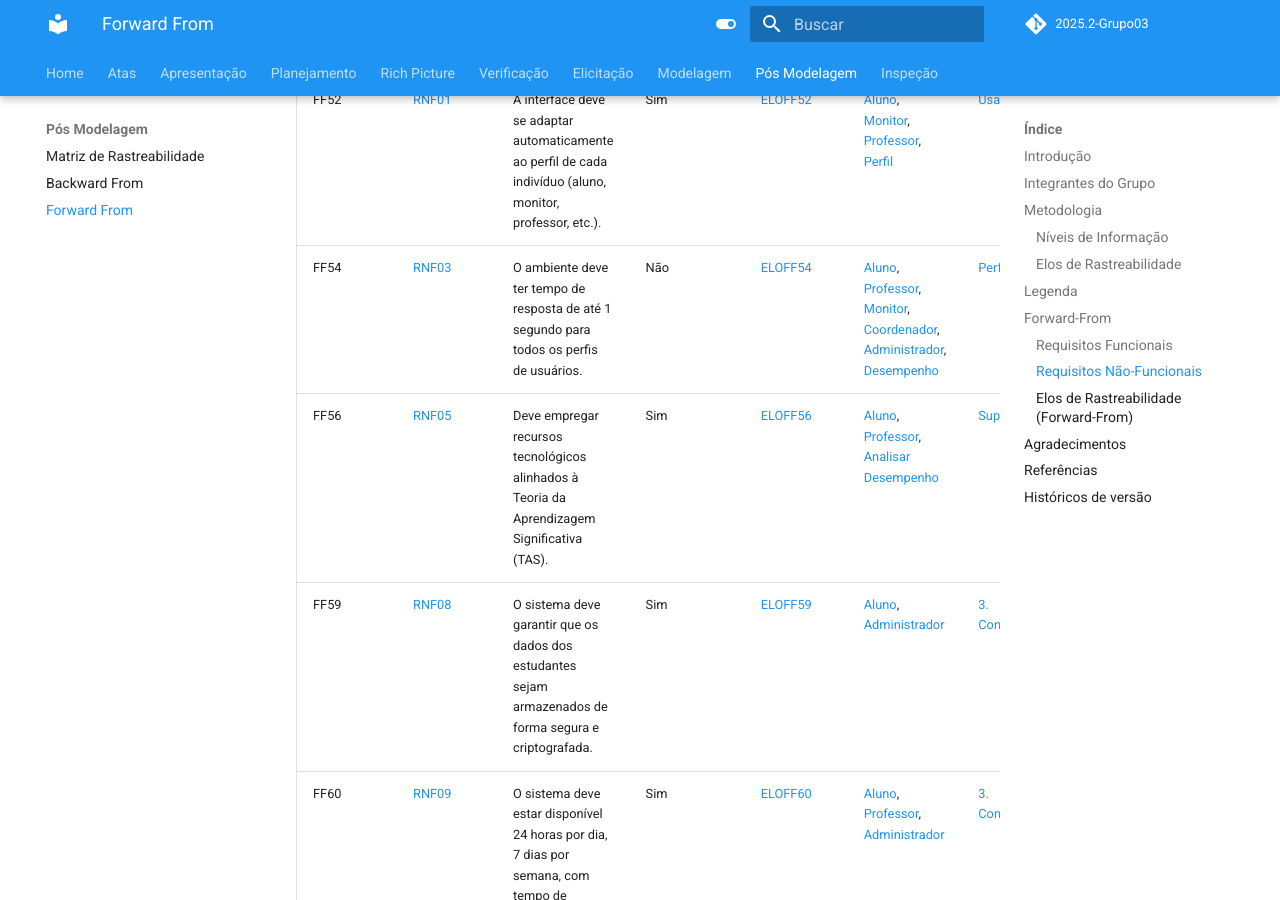
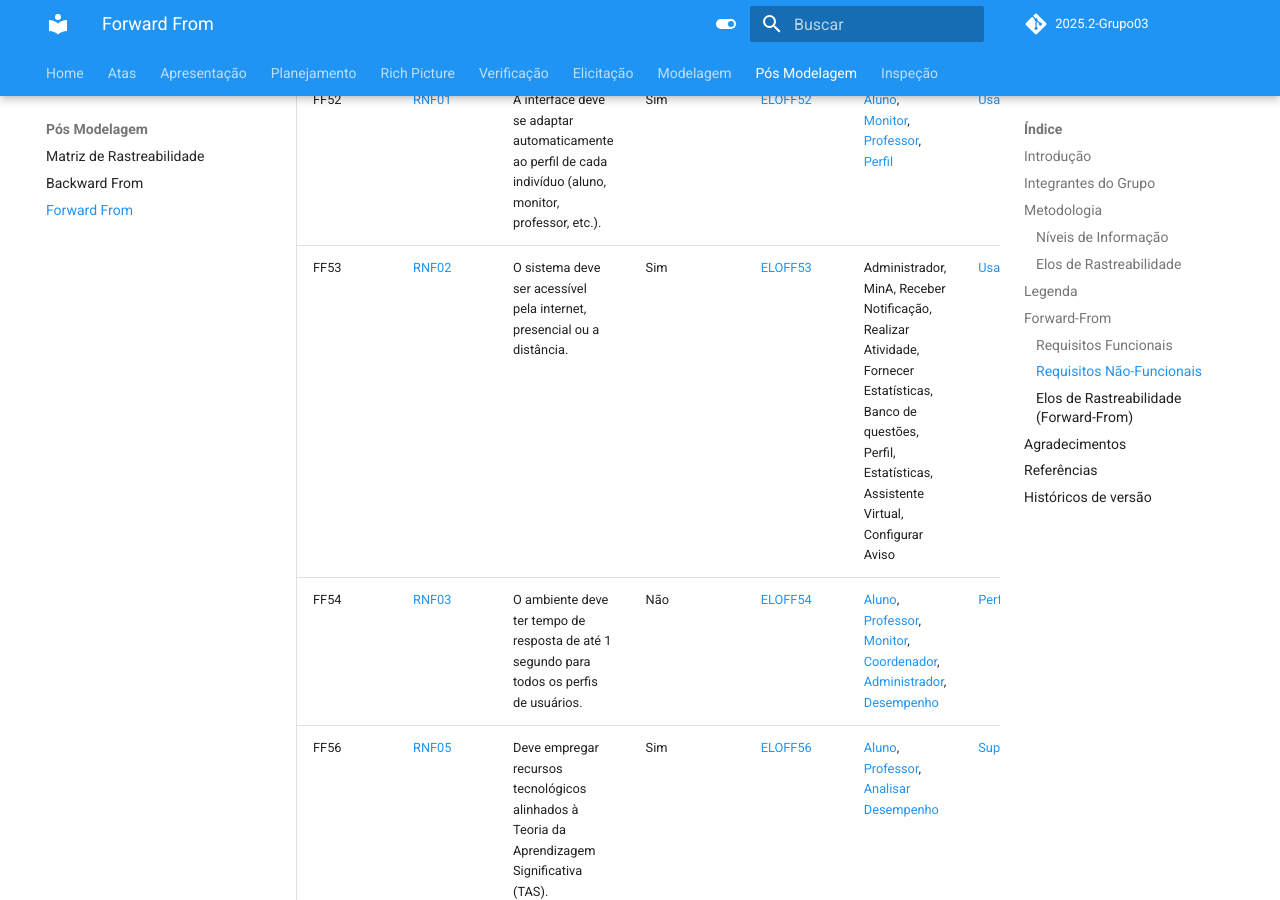
Before and after one commit to Requisitos-de-Software/2025.2-Grupo03, an MkDocs documentation site: the page built from docs/Pos-modelagem/forward.md, in a window 1280 px wide and 900 px high, scrolled down 12609 px. Built offline with MkDocs 1.6.1 and Material for MkDocs 9.7.7, drawn with Linux system fonts in a browser that asks for light colours; comment, search, counter and statistics services are not loaded.

Commit message:
Adicionar o FF53

```diff
--- a/docs/Pos-modelagem/forward.md
+++ b/docs/Pos-modelagem/forward.md
@@ -134,6 +134,7 @@ Na tabela 3 encontra-se a rastreabilidade Forward-From dos Requisitos Não-Funci
 | ID   | Requisito | Descrição | Implementado | Elo Relacionado | Léxicos | Especificação Suplementar | NFR Framework |
 |------|-----------|-----------|--------------|-----------------|---------|---------------------------|---------------|
 | <a id="FF52"></a>FF52  | [RNF01](https://requisitos-de-software.github.io/2025.2-Grupo03/Elicitacao/requisitos_elicitados/#RNF01) | A interface deve se adaptar automaticamente ao perfil de cada indivíduo (aluno, monitor, professor, etc.). | Sim | [ELOFF52](#ELOFF52) | [Aluno](https://requisitos-de-software.github.io/2025.2-Grupo03/Modelagem/lexico/#lexico-1-aluno), [Monitor](https://requisitos-de-software.github.io/2025.2-Grupo03/Modelagem/lexico/#lexico-3-monitor), [Professor](https://requisitos-de-software.github.io/2025.2-Grupo03/Modelagem/lexico/#lexico-2-professor), [Perfil](https://requisitos-de-software.github.io/2025.2-Grupo03/Modelagem/lexico/#lexico-23-perfil) | [Usabilidade](https://requisitos-de-software.github.io/2025.2-Grupo03/Modelagem/especificacao_suplementar/#2-usabilidade) | [NFR 01 - Usabilidade](https://requisitos-de-software.github.io/2025.2-Grupo03/Modelagem/nfr_framework/#nfr-01-usabilidade) |
+| <a id="FF53"></a>FF53  | [RNF02](https://requisitos-de-software.github.io/2025.2-Grupo03/Elicitacao/requisitos_elicitados/#RNF02) | O sistema deve ser acessível pela internet, presencial ou a distância. | Sim | [ELOFF53](#ELOFF53) | Administrador, MinA, Receber Notificação, Realizar Atividade, Fornecer Estatísticas, Banco de questões, Perfil, Estatísticas, Assistente Virtual, Configurar Aviso | [Usabilidade](https://requisitos-de-software.github.io/2025.2-Grupo03/Modelagem/especificacao_suplementar/#2-usabilidade) | [NFR 01 - Usabilidade](https://requisitos-de-software.github.io/2025.2-Grupo03/Modelagem/nfr_framework/#nfr-01-usabilidade) |
 | <a id="FF54"></a>FF54 | [RNF03](https://requisitos-de-software.github.io/2025.2-Grupo03/Elicitacao/requisitos_elicitados/#RNF03) | O ambiente deve ter tempo de resposta de até 1 segundo para todos os perfis de usuários. | Não | [ELOFF54](#ELOFF54) | [Aluno](https://requisitos-de-software.github.io/2025.2-Grupo03/Modelagem/lexico/#lexico-1-aluno), [Professor](https://requisitos-de-software.github.io/2025.2-Grupo03/Modelagem/lexico/#lexico-2-professor), [Monitor](https://requisitos-de-software.github.io/2025.2-Grupo03/Modelagem/lexico/#lexico-3-monitor), [Coordenador](https://requisitos-de-software.github.io/2025.2-Grupo03/Modelagem/lexico/#lexico-4-coordenador), [Administrador](https://requisitos-de-software.github.io/2025.2-Grupo03/Modelagem/lexico/#lexico-5-administrador), [Desempenho](https://requisitos-de-software.github.io/2025.2-Grupo03/Modelagem/lexico/#lexico-28-desempenho) | [Performance](https://requisitos-de-software.github.io/2025.2-Grupo03/Modelagem/especificacao_suplementar/#1-performance) | [NFR 04 - Performance](https://requisitos-de-software.github.io/2025.2-Grupo03/Modelagem/nfr_framework/#nfr-04-performance) |
 | <a id="FF56"></a>FF56  | [RNF05](https://requisitos-de-software.github.io/2025.2-Grupo03/Elicitacao/requisitos_elicitados/#RNF05) | Deve empregar recursos tecnológicos alinhados à Teoria da Aprendizagem Significativa (TAS). | Sim | [ELOFF56](#ELOFF56) | [Aluno](https://requisitos-de-software.github.io/2025.2-Grupo03/Modelagem/lexico/#lexico-1-aluno), [Professor](https://requisitos-de-software.github.io/2025.2-Grupo03/Modelagem/lexico/#lexico-2-professor), [Analisar Desempenho](https://requisitos-de-software.github.io/2025.2-Grupo03/Modelagem/lexico/#lexico-24-analisar-desempenho) | [Suportabilidade](httpsf://requisitos-de-software.github.io/2025.2-Grupo03/Modelagem/especificacao_suplementar/#4-suportabilidade) | [NFR 03 - Suportabilidade](https://requisitos-de-software.github.io/2025.2-Grupo03/Modelagem/nfr_framework/#nfr-03-suportabilidade) |
 | <a id="FF59"></a>FF59 | [RNF08](httpss://requisitos-de-software.github.io/2025.2-Grupo03/Elicitacao/requisitos_elicitados/#RNF08) | O sistema deve garantir que os dados dos estudantes sejam armazenados de forma segura e criptografada. | Sim | [ELOFF59](#ELOFF59) | [Aluno](https://requisitos-de-software.github.io/2025.2-Grupo03/Modelagem/lexico/#lexico-1-aluno), [Administrador](https://requisitos-de-software.github.io/2025.2-Grupo03/Modelagem/lexico/#lexico-5-administrador) | [3. Confiabilidade](https://requisitos-de-software.github.io/2025.2-Grupo03/Modelagem/especificacao_suplementar/#3-confiabilidade) | [NFR 02 – Confiabilidade](https://requisitos-de-software.github.io/2025.2-Grupo03/Modelagem/nfr_framework/#nfr-02-confiabilidade) |
```
